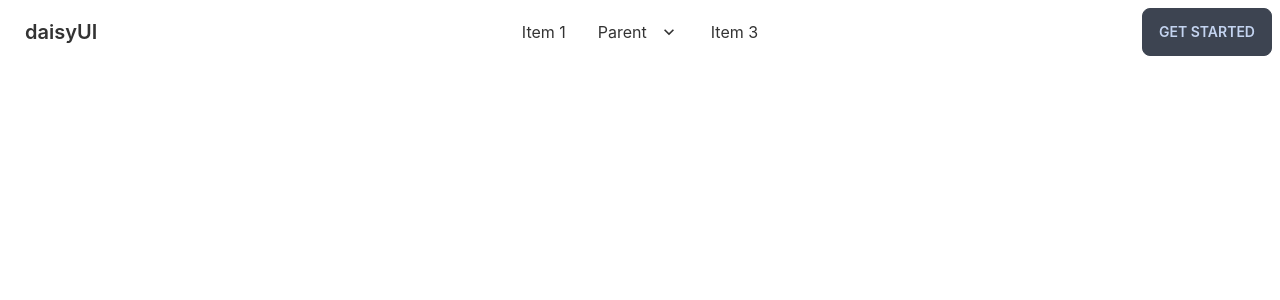
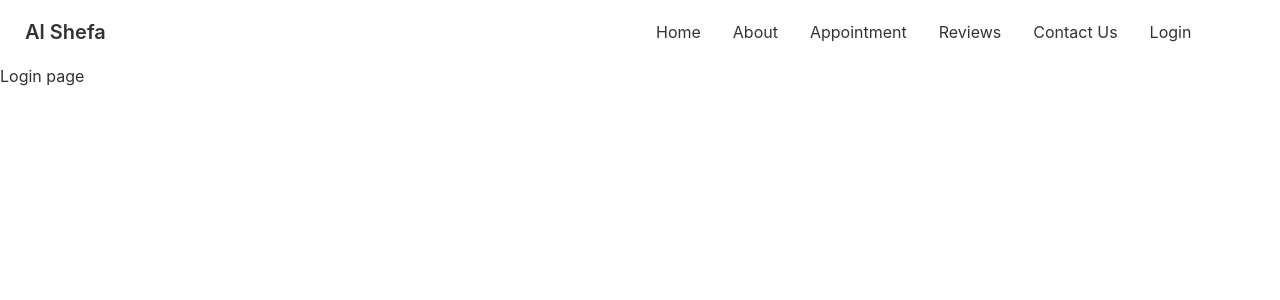
Before and after one commit to bulbulahammed/Al-Shefa-Client, a React (Create React App) app: page /login in a window 1280 px wide. Shown: the top 300 px of the page. Built offline with nearby package versions, Linux system fonts and the light colour scheme.

Commit message:
Complete navbar

```diff
--- a/src/App.js
+++ b/src/App.js
@@ -2,6 +2,7 @@
 import './App.css';
 import About from "./pages/About/About";
 import Home from './pages/Home/Home';
+import Login from "./pages/Login/Login";
 import Navbar from './pages/Shared/Navbar';
 function App() {
   return (
@@ -10,6 +11,7 @@
       <Routes>
         <Route path="/" element={<Home/>} />
         <Route path="/about" element={<About/>} />
+        <Route path="/login" element={<Login/>} />
       </Routes>
     </div>
   );
--- /dev/null
+++ b/src/pages/Login/Login.js
@@ -0,0 +1,11 @@
+import React from 'react';
+
+const Login = () => {
+    return (
+        <div>
+            <h1>Login page</h1>
+        </div>
+    );
+};
+
+export default Login;
--- a/src/pages/Shared/Navbar.js
+++ b/src/pages/Shared/Navbar.js
@@ -1,6 +1,15 @@
 import React from 'react';
+import { Link } from 'react-router-dom';
 
 const Navbar = () => {
+  const menuItems = <>
+                <li><Link to="/">Home</Link></li>
+                <li><Link to="/about">About</Link></li>
+                <li><Link to="/appointment">Appointment</Link></li>
+                <li><Link to="/review">Reviews</Link></li>
+                <li><Link to="/contact">Contact Us</Link></li>
+                <li><Link to="/login">Login</Link></li>
+              </>
     return (
         <div className="navbar bg-base-100">
           <div className="navbar-start">
@@ -9,40 +18,15 @@
                 <svg xmlns="http://www.w3.org/2000/svg" className="h-5 w-5" fill="none" viewBox="0 0 24 24" stroke="currentColor"><path stroke-linecap="round" stroke-linejoin="round" stroke-width="2" d="M4 6h16M4 12h8m-8 6h16" /></svg>
               </label>
               <ul tabindex="0" className="menu menu-compact dropdown-content mt-3 p-2 shadow bg-base-100 rounded-box w-52">
-        <li><a>Item 1</a></li>
-        <li tabindex="0">
-          <a className="justify-between">
-            Parent
-            <svg className="fill-current" xmlns="http://www.w3.org/2000/svg" width="24" height="24" viewBox="0 0 24 24"><path d="M8.59,16.58L13.17,12L8.59,7.41L10,6L16,12L10,18L8.59,16.58Z"/></svg>
-          </a>
-          <ul className="p-2">
-            <li><a>Submenu 1</a></li>
-            <li><a>Submenu 2</a></li>
-          </ul>
-        </li>
-        <li><a>Item 3</a></li>
+                  {menuItems}
               </ul>
             </div>
-    <a className="btn btn-ghost normal-case text-xl">daisyUI</a>
+            <a className="btn btn-ghost normal-case text-xl">Al Shefa</a>
           </div>
           <div className="navbar-center hidden lg:flex">
             <ul className="menu menu-horizontal p-0">
-      <li><a>Item 1</a></li>
-      <li tabindex="0">
-        <a>
-          Parent
-          <svg className="fill-current" xmlns="http://www.w3.org/2000/svg" width="20" height="20" viewBox="0 0 24 24"><path d="M7.41,8.58L12,13.17L16.59,8.58L18,10L12,16L6,10L7.41,8.58Z"/></svg>
-        </a>
-        <ul className="p-2">
-          <li><a>Submenu 1</a></li>
-          <li><a>Submenu 2</a></li>
+                {menuItems}
             </ul>
-      </li>
-      <li><a>Item 3</a></li>
-    </ul>
-  </div>
-  <div className="navbar-end">
-    <a className="btn">Get started</a>
           </div>
         </div>
     );
```
Lines whose indentation alone changed are shown as unchanged.
